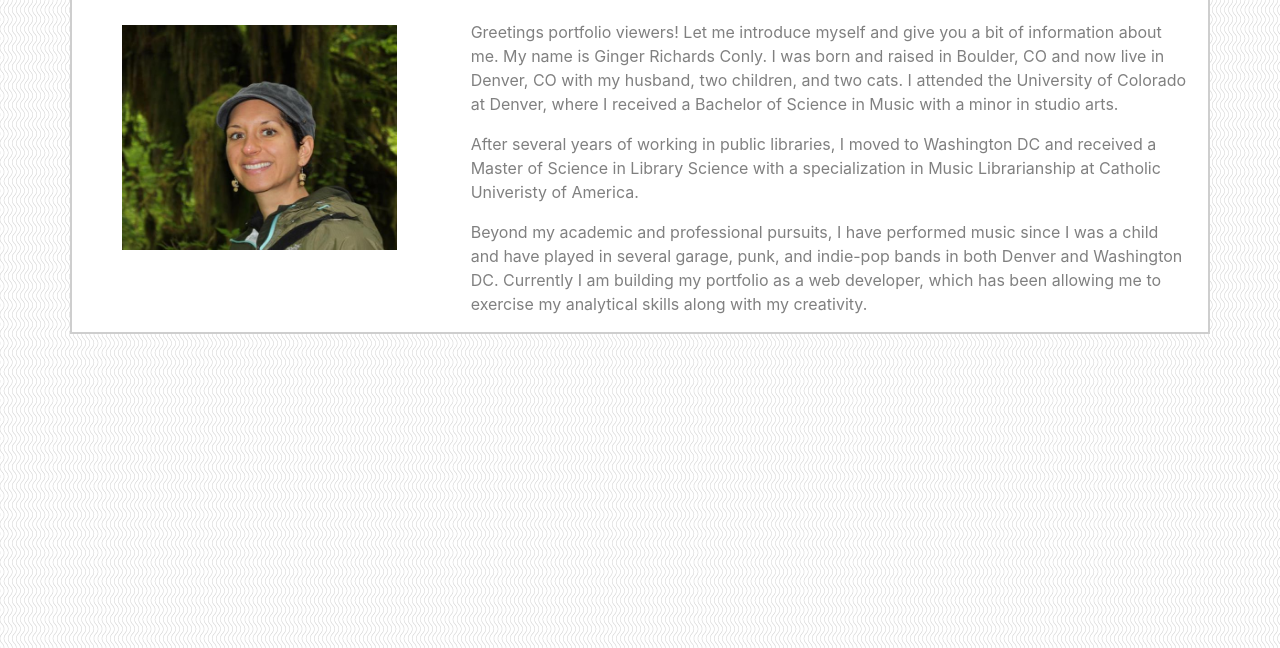
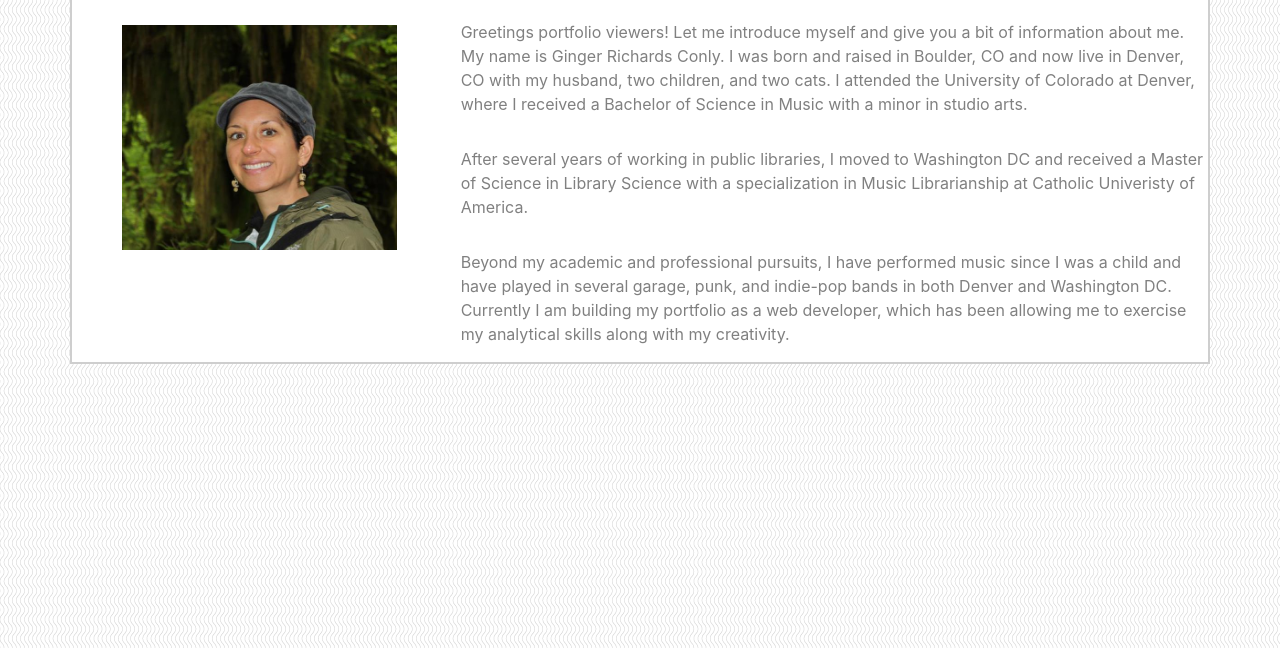
Before and after one commit to gingerkrc/Bootstrap-Portfolio, a plain HTML site: page index.html in a window 1280 px wide. Shown: the part 152-800 px from the top of the page. Drawn offline with nearby package versions, Linux system fonts and the light colour scheme.

Commit message:
worked on funky alignment

```diff
--- a/index.html
+++ b/index.html
@@ -43,12 +43,12 @@
                     <img style="padding: 0 0 0 50px; margin-top: 20px" src="images/Ginger1.jpeg" alt ="ginger1" width="325" height="225">
                 </div>
                 <div class="col-md-8" style="color: gray">
-                    <p style="padding: 0 20px 0 10px; margin-top: 15px">Greetings portfolio viewers! Let me introduce myself and give you a bit of information about me. My name is Ginger Richards Conly. I was born and
+                    <p style="margin-top: 15px; float: right;">Greetings portfolio viewers! Let me introduce myself and give you a bit of information about me. My name is Ginger Richards Conly. I was born and
                     raised in Boulder, CO and now live in Denver, CO with my husband, two children, and two cats.
                     I attended the University of Colorado at Denver, where I received a Bachelor of Science in Music with a minor in studio arts. </p>
-                    <p style="padding: 0 20px 0 10px">After several years of working in public libraries, I moved to Washington DC and received a Master of Science in Library Science with a specialization in Music Librarianship at Catholic
+                    <p style="margin-top: 15px; float: right;">After several years of working in public libraries, I moved to Washington DC and received a Master of Science in Library Science with a specialization in Music Librarianship at Catholic
                     Univeristy of America.</p>
-                    <p style="padding: 0 20px 0 10px">Beyond my academic and professional pursuits, I have performed music since I was a child and have played in several
+                    <p style="margin-top: 15px; float: right;">Beyond my academic and professional pursuits, I have performed music since I was a child and have played in several
                     garage, punk, and indie-pop bands in both Denver and Washington DC.
                     Currently I am building my portfolio as a web developer, which has been allowing me to exercise my analytical skills along with my creativity. </p>
                 </div>
```
